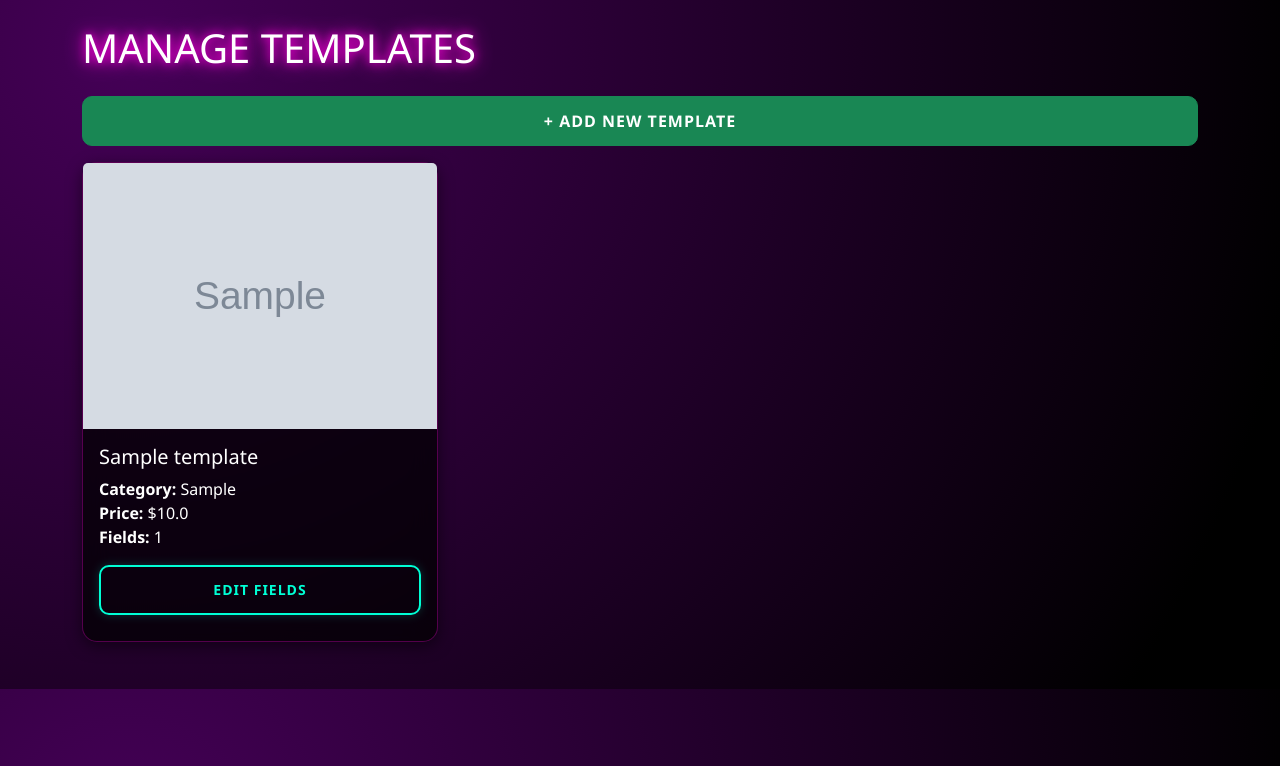
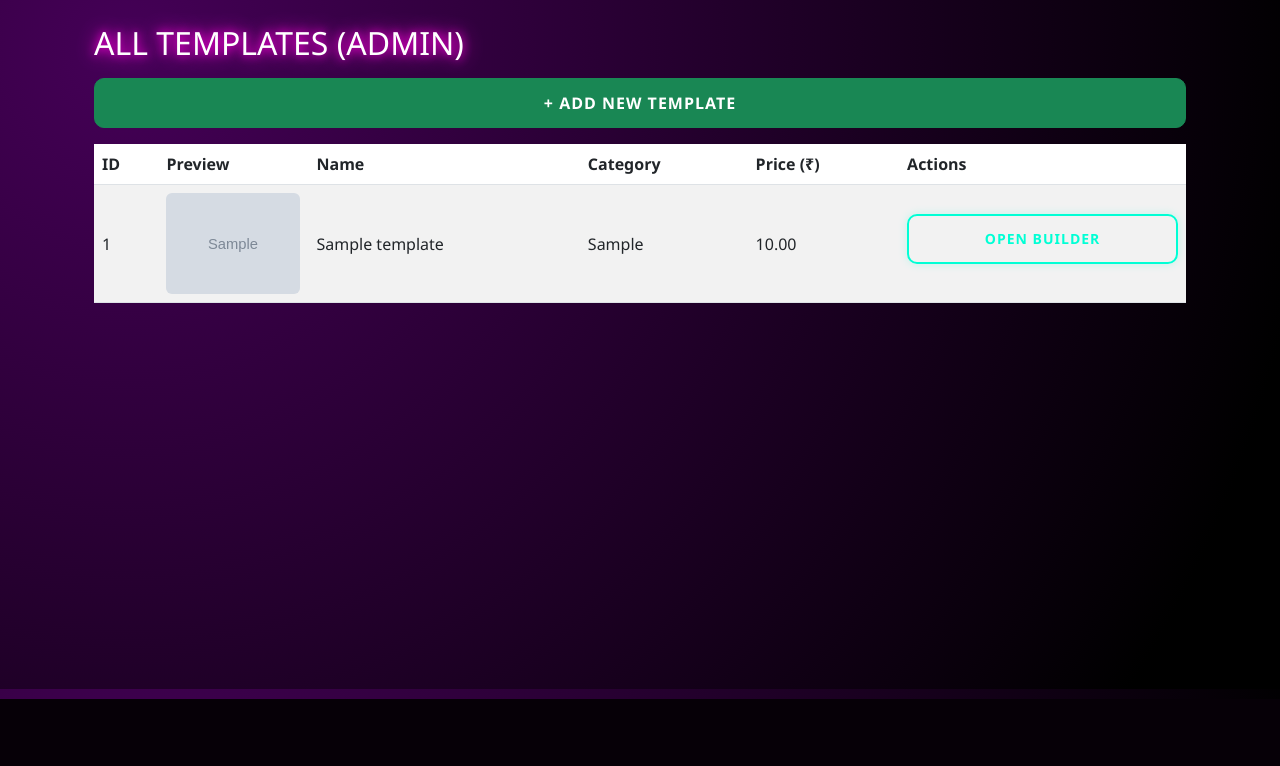
Before and after one commit to namanjasoria41/certpro, a Flask app: page /admin/templates in a window 1280 px wide. Shown: the part 111-877 px from the top of the page. After the commit the page ends 810 px from the top, so only its background shows below. Run offline with Flask 3, Linux system fonts and the light colour scheme; a user stored in the database is signed in; tables that the repository leaves empty hold one stand-in row (values such as "Sample post"); grey boxes marked "Sample" are stand-in pictures.

Commit message:
Update admin_templates.html

```diff
--- a/templates/admin_templates.html
+++ b/templates/admin_templates.html
@@ -3,37 +3,50 @@
 {% block title %}Admin - Templates{% endblock %}
 
 {% block content %}
-<div class="row">
-    <div class="col-md-12">
-        <h1 class="mb-4">Manage Templates</h1>
-        <a href="{{ url_for('admin_new_template') }}" class="btn btn-success mb-3">+ Add New Template</a>
-    </div>
-</div>
+<div class="container mt-4">
+  <h2 class="mb-3">All Templates (Admin)</h2>
 
-<div class="row">
-    {% if templates %}
-        {% for template in templates %}
-        <div class="col-md-4 mb-4">
-            <div class="card">
-                <img src="{{ url_for('static', filename='templates/' + template.image_path) }}" class="card-img-top" alt="{{ template.name }}">
-                <div class="card-body">
-                    <h5 class="card-title">{{ template.name }}</h5>
-                    <p class="card-text">
-                        <strong>Category:</strong> {{ template.category }}<br>
-                        <strong>Price:</strong> ${{ template.price }}<br>
-                        <strong>Fields:</strong> {{ template.fields|length }}
-                    </p>
-                    <a href="{{ url_for('admin_template_builder', template_id=template.id) }}" class="btn btn-primary btn-sm">Edit Fields</a>
-                </div>
-            </div>
-        </div>
+  <a href="{{ url_for('admin_new_template') }}" class="btn btn-success mb-3">
+    + Add New Template
+  </a>
+
+  <div class="table-responsive">
+    <table class="table table-striped align-middle">
+      <thead>
+        <tr>
+          <th>ID</th>
+          <th>Preview</th>
+          <th>Name</th>
+          <th>Category</th>
+          <th>Price (₹)</th>
+          <th>Actions</th>
+        </tr>
+      </thead>
+      <tbody>
+        {% for t in templates %}
+        <tr>
+          <td>{{ t.id }}</td>
+          <td style="width: 150px;">
+            <img src="{{ url_for('static', filename='templates/' + t.image_path) }}"
+                 alt="{{ t.name }}" class="img-fluid rounded">
+          </td>
+          <td>{{ t.name }}</td>
+          <td>{{ t.category }}</td>
+          <td>{{ "%.2f"|format(t.price or 0) }}</td>
+          <td>
+            <a href="{{ url_for('admin_template_builder', template_id=t.id) }}"
+               class="btn btn-sm btn-primary">
+              Open Builder
+            </a>
+          </td>
+        </tr>
+        {% else %}
+        <tr>
+          <td colspan="6" class="text-center text-muted">No templates created yet.</td>
+        </tr>
         {% endfor %}
-    {% else %}
-        <div class="col-md-12">
-            <div class="alert alert-info">
-                No templates created yet. Click "Add New Template" to get started.
-            </div>
-        </div>
-    {% endif %}
+      </tbody>
+    </table>
+  </div>
 </div>
 {% endblock %}
```
